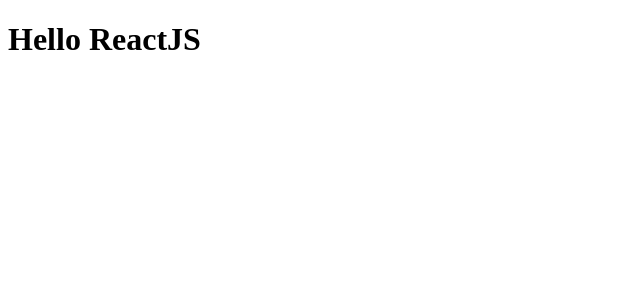
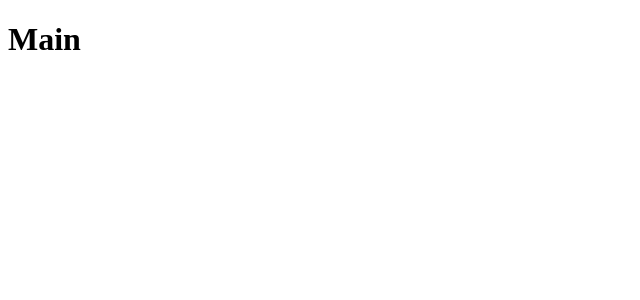
Before and after one commit to jandersonp/modulo05, a React (Create React App) app: page / in a window 1280 px wide. Shown: the top 300 px of the page, without its empty margins (0-640 px from the left). Built offline with nearby package versions, Linux system fonts and the light colour scheme.

Commit message:
chore: Roteamento da aplicação

```diff
--- a/package.json
+++ b/package.json
@@ -8,6 +8,7 @@
     "@testing-library/user-event": "^7.1.2",
     "react": "^16.13.0",
     "react-dom": "^16.13.0",
+    "react-router-dom": "^5.1.2",
     "react-scripts": "3.4.0"
   },
   "scripts": {
--- a/src/App.js
+++ b/src/App.js
@@ -1,7 +1,14 @@
 import React from 'react';
 
+/** Importando as routas da aplicação */
+import Routes from './routes';
+
 function App() {
-  return <h1>Hello ReactJS</h1>;
+  return (
+    <>
+      <Routes />
+    </>
+  );
 }
 
 export default App;
--- /dev/null
+++ b/src/pages/Main/index.js
@@ -0,0 +1,7 @@
+import React from 'react';
+
+// import { Container } from './styles';
+
+export default function Main() {
+  return <h1>Main</h1>;
+}
--- /dev/null
+++ b/src/pages/Repository/index.js
@@ -0,0 +1,7 @@
+import React from 'react';
+
+// import { Container } from './styles';
+
+export default function Repository() {
+  return <h1>Repository</h1>;
+}
--- /dev/null
+++ b/src/routes.js
@@ -0,0 +1,17 @@
+import React from 'react';
+import { BrowserRouter, Switch, Route } from 'react-router-dom';
+
+/** Páginas da nossa aplicação */
+import Main from './pages/Main';
+import Repository from './pages/Repository';
+
+export default function Routes() {
+  return (
+    <BrowserRouter>
+      <Switch>
+        <Route path="/" exact component={Main} />
+        <Route path="/repository" component={Repository} />
+      </Switch>
+    </BrowserRouter>
+  );
+}
```
Also changed, not shown: 1 other file (tests, documents, lock files or other folders).
